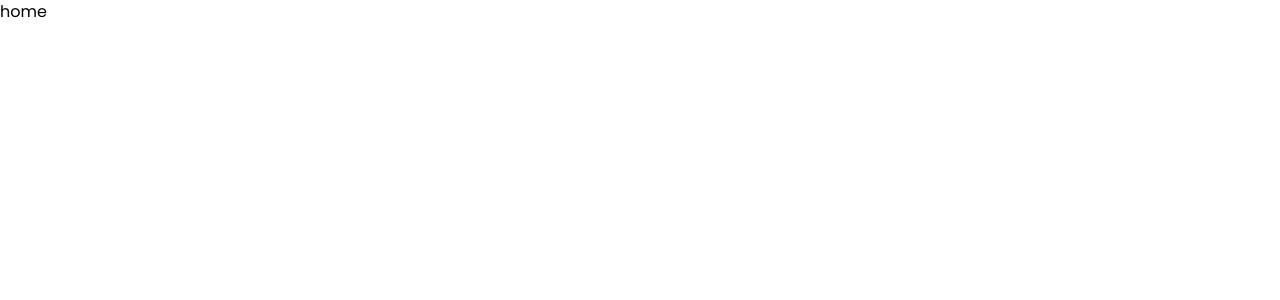
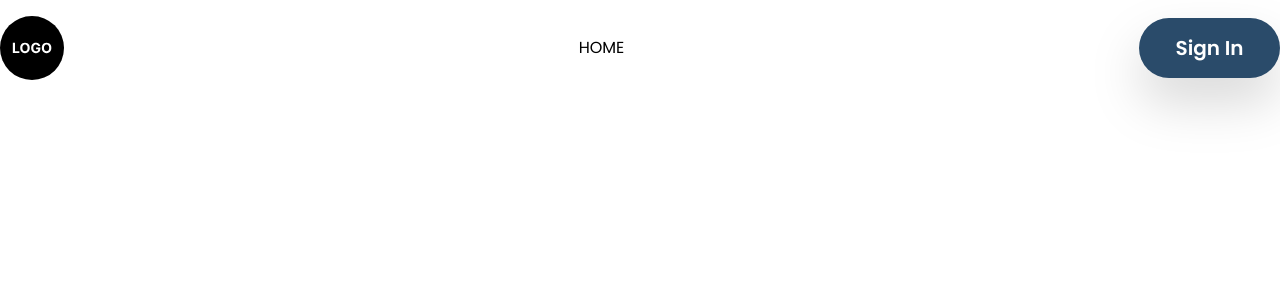
Before and after one commit to Joespk/ttd-test, a React (Vite) app: page / in a window 1280 px wide. Shown: the top 300 px of the page. Built offline with nearby package versions, Linux system fonts and the light colour scheme; a web font is replaced by a local one.

Commit message:
UI navbar

```diff
--- a/src/components/Navbar.tsx
+++ b/src/components/Navbar.tsx
@@ -1,7 +1,23 @@
+import logo from "../assets/ttdlogo.svg";
+
 const Navbar = () => {
   return (
     <nav>
-      <div className="container mx-auto">home</div>
+      <div className="container mx-auto py-4 h-20">
+        <div className="flex flex-row items-center justify-between ">
+          <img src={logo} alt="logo" />
+          <ul className="flex flex-row gap-5 items-center px-5 uppercase">
+            <li>
+              <a href="/" className="text-black">
+                Home
+              </a>
+            </li>
+          </ul>
+          <button className="bg-[#2A4B6A] w-[141px] p-[16px] text-white font-semibold rounded-[33px] text-xl drop-shadow-2xl">
+            Sign In
+          </button>
+        </div>
+      </div>
     </nav>
   );
 };
```
Also changed, not shown: src/assets/ttdlogo.svg (added).
